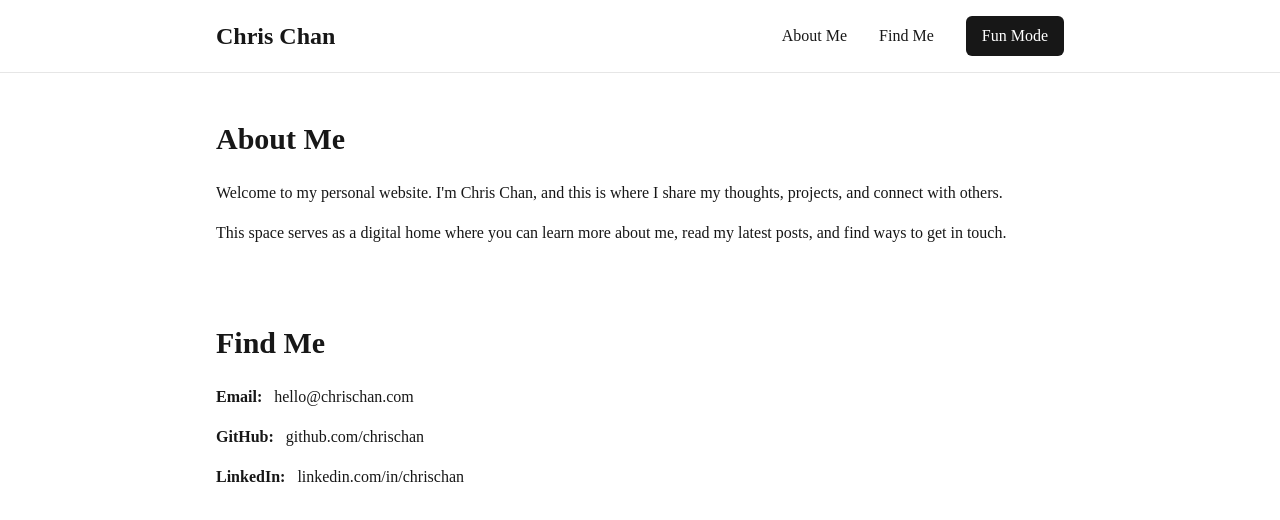
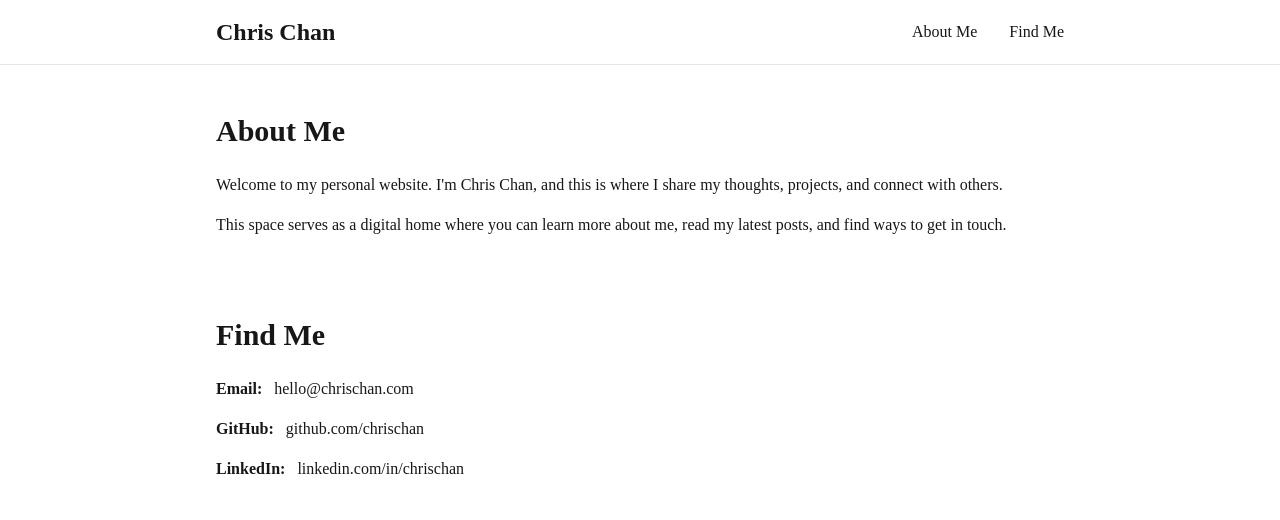
Before and after one commit to chrischantheman/chrischantheman.github.io, a React (Vite) app: page / in a window 1280 px wide. Shown: the top 520 px of the page. Built offline with nearby package versions, Linux system fonts and the light colour scheme; a web font is replaced by a local one.

Commit message:
Remove fun mode toggle button
Removes the fun mode toggle button from the website.

```diff
--- a/src/components/Header.tsx
+++ b/src/components/Header.tsx
@@ -1,9 +1,4 @@
-interface HeaderProps {
-  funMode: boolean;
-  onToggleFunMode: () => void;
-}
-
-const Header = ({ funMode, onToggleFunMode }: HeaderProps) => {
+const Header = () => {
   const scrollToSection = (sectionId: string) => {
     const element = document.getElementById(sectionId);
     if (element) {
@@ -19,7 +14,7 @@ const Header = ({ funMode, onToggleFunMode }: HeaderProps) => {
             Chris Chan
           </h1>
 
-          <nav className="flex items-center space-x-8">
+          <nav className="flex space-x-8">
             <button
               onClick={() => scrollToSection('about')}
               className="text-foreground hover:text-primary transition-colors font-body"
@@ -32,12 +27,6 @@ const Header = ({ funMode, onToggleFunMode }: HeaderProps) => {
             >
               Find Me
             </button>
-            <button
-              onClick={onToggleFunMode}
-              className="ml-4 px-4 py-2 bg-primary text-primary-foreground rounded-md hover:bg-primary/90 transition-colors font-body"
-            >
-              {funMode ? 'Normal' : 'Fun'} Mode
-            </button>
           </nav>
         </div>
       </div>
--- a/src/pages/Index.tsx
+++ b/src/pages/Index.tsx
@@ -1,24 +1,9 @@
-import { useState } from "react";
 import Header from "@/components/Header";
 
 const Index = () => {
-  const [funMode, setFunMode] = useState(false);
-
-  const toggleFunMode = () => {
-    setFunMode(!funMode);
-  };
-
   return (
-    <div
-      className="min-h-screen transition-all duration-500"
-      style={{
-        background: funMode
-          ? 'linear-gradient(135deg, #22C1C3 0%, #FDBB2D 100%)'
-          : '',
-        color: funMode ? 'white' : ''
-      }}
-    >
-      <Header funMode={funMode} onToggleFunMode={toggleFunMode} />
+    <div className="min-h-screen bg-background">
+      <Header />
 
       <main className="container max-w-4xl mx-auto px-6 py-12">
         {/* About Me Section */}
```
